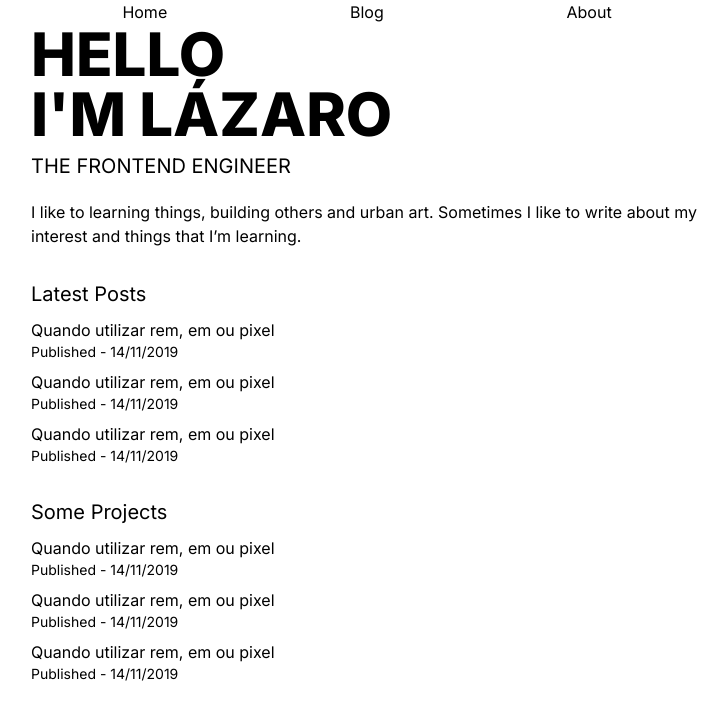
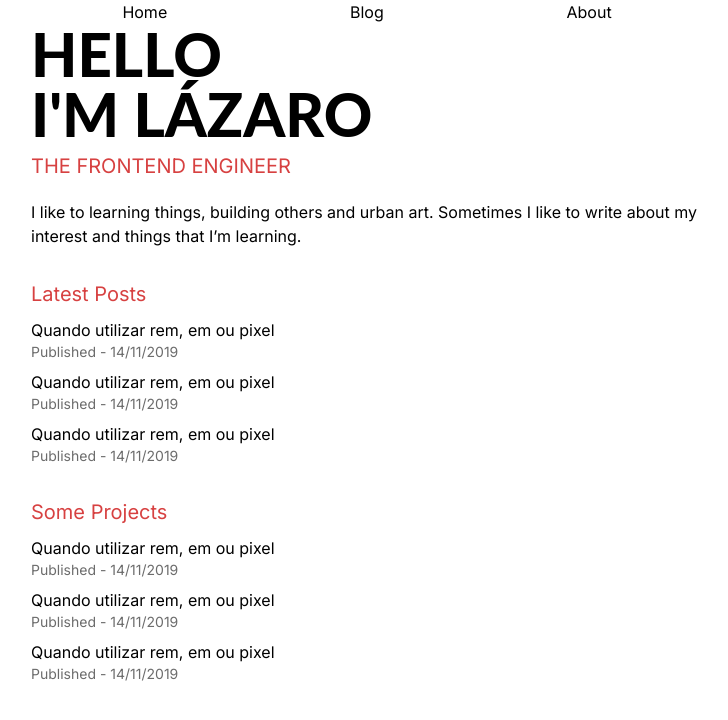
Before and after one commit to lazaro-contato/portfolio, a Next.js app: page / in a window 1280 px wide. Shown: the top 720 px of the page, without its empty margins (273-1001 px from the left). Built offline with nearby package versions, Linux system fonts and the light colour scheme.

Commit message:
feat: add fonts

```diff
--- a/tailwind.config.ts
+++ b/tailwind.config.ts
@@ -7,6 +7,14 @@ const config: Config = {
     './src/app/**/*.{js,ts,jsx,tsx,mdx}',
   ],
   theme: {
+    colors: {
+      brightRed: '#D74141',
+      grayLight: '#6C6C6C',
+    },
+    fontFamily: {
+      'nunito': ['nunito', 'sans-serif'],
+      'lato' : ['lato, sans-serif'],
+    },
     extend: {
       backgroundImage: {
         'gradient-radial': 'radial-gradient(var(--tw-gradient-stops))',
```
